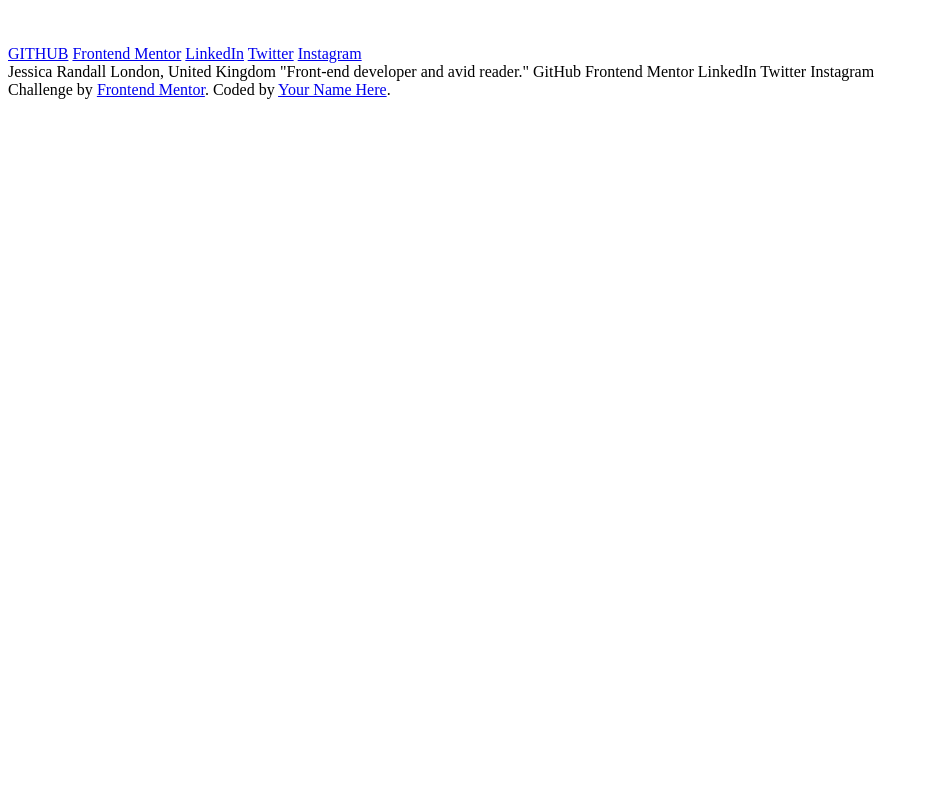
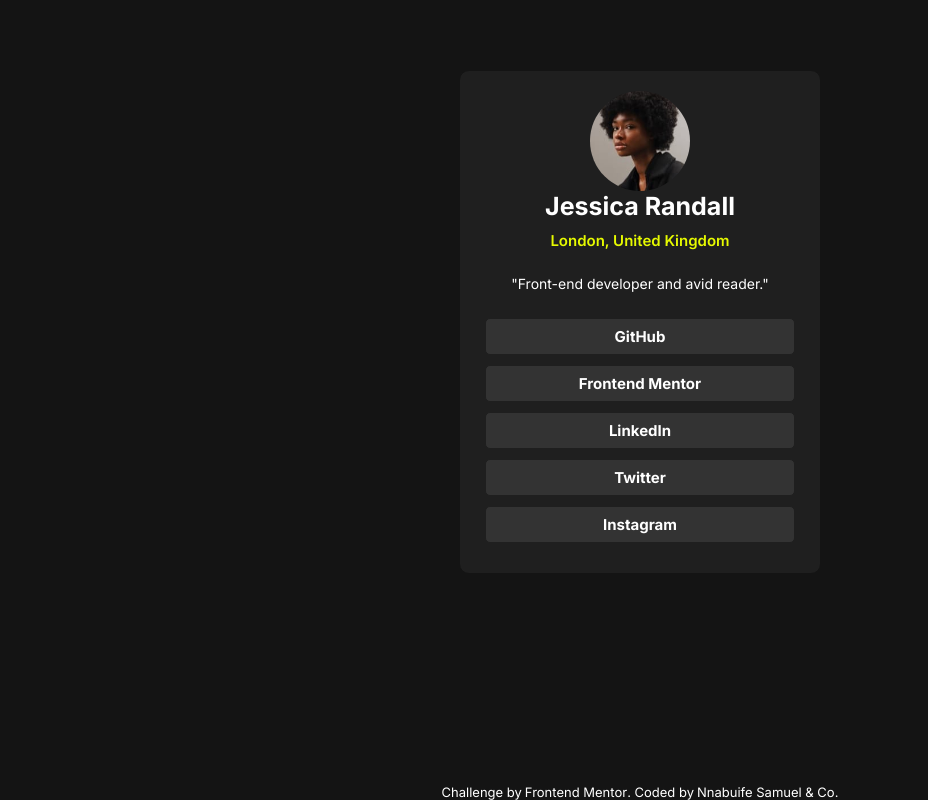
Before and after one commit to Emmanuel-obiora/fe-mentorship-code-base, a plain HTML site: page Introduction to HTML/social-links-profile-main/social-links-profile-main/index.html in a window 1280 px wide. Shown: the whole page, without its empty margins (0-928 px from the left). Drawn offline with Linux system fonts and the light colour scheme.

Commit message:
completed the card

```diff
--- a/Introduction to HTML/social-links-profile-main/social-links-profile-main/index.html
+++ b/Introduction to HTML/social-links-profile-main/social-links-profile-main/index.html
@@ -9,42 +9,32 @@
   <title>Frontend Mentor | Social links profile</title>
 
   <!-- Feel free to remove these styles or customise in your own stylesheet 👍 -->
-  <style href='styles.css' ></style>
+   <link rel="stylesheet" href="styles.css">
 
   <link rel="preconnect" href="https://fonts.googleapis.com">
 <link rel="preconnect" href="https://fonts.gstatic.com" crossorigin>
 <link href="https://fonts.googleapis.com/css2?family=Inter:wght@100..900&display=swap" rel="stylesheet">
 </head>
 <body>
-  <section>
-    <img/>
+  <main>
+    <img src="assets/images/avatar-jessica.jpeg" alt="Jessica Randall">
     <article>
-      <h1></h1>
-      <p></p>
+      <h1>Jessica Randall</h1>
+      <p class="special" style="color: rgb(230, 250, 0);">London, United Kingdom</p>
     </article>
-    <p></p>
-    <div>
-      <a href="https://www.google.com" title="Github" target='_blank'>GITHUB</a>
+    <p>"Front-end developer and avid reader."</p>
+    <div class="links">
+      <a href="https://www.google.com" title="Github" target='_blank'>GitHub</a>
       <a href="https://www.frontendmentor.io" title="" target='_blank'>Frontend Mentor</a>
       <a href="www.google.com" title="Github" target='_blank'>LinkedIn</a>
       <a href="www.google.com" title="Github" target='_blank'>Twitter</a>
       <a href="www.google.com" title="Github" target='_blank'>Instagram</a>
     </div>
-  </section>
+  </main>
 
-  Jessica Randall
-  London, United Kingdom
-  "Front-end developer and avid reader."
-
-  GitHub
-  Frontend Mentor
-  LinkedIn
-  Twitter
-  Instagram
-
-  <div class="attribution">
+  <footer class="attribution">
     Challenge by <a href="https://www.frontendmentor.io?ref=challenge" target="_blank">Frontend Mentor</a>.
-    Coded by <a href="#">Your Name Here</a>.
-  </div>
+    Coded by <a href="#">Nnabuife Samuel & Co.</a>
+  </footer>
 </body>
 </html>
--- a/Introduction to HTML/social-links-profile-main/social-links-profile-main/styles.css
+++ b/Introduction to HTML/social-links-profile-main/social-links-profile-main/styles.css
@@ -4,16 +4,99 @@
     padding: 0;
 }
 
-    /* --White: hsl(0, 0%, 100%)
-    --Grey: hsl(0, 0%, 20%)
-    --Dark Grey: hsl(0, 0%, 12%)
-    --Off Black: hsl(0, 0%, 8%) */
+:root {
+    --White: hsl(0, 0%, 100%);
+    --Grey: hsl(0, 0%, 20%);
+    --Dark-Grey: hsl(0, 0%, 12%);
+    --Off-Black: hsl(0, 0%, 8%);
+}
 
 
-/* body{
+
+body{
     font-family: inter;
     Font-size: 14px;
+    background-color: var(--Off-Black);
+    color: var(--White);
+    display: grid;
+    min-height: 100vh;
 }
 
-.attribution { font-size: 11px; text-align: center; }
-    .attribution a { color: hsl(228, 45%, 44%); } */
+
+main {
+    width: fit-content;
+    background-color: var(--Dark-Grey);
+    border-radius: 10px;
+    padding: 20px;
+    margin: auto;
+    display: flex;
+    justify-content: center;
+    align-items: center;
+    flex-direction: column;
+    color: white;
+    text-align: center;
+    border: 1px solid var(--Off-Black);
+}
+
+img {
+    border-radius: 50px;
+    width: 100px;
+    height: 100px;
+}
+
+h1 {
+    font-size: 25px;
+    font-weight: 700;
+}
+
+.special{
+    font-size: 15px;
+    font-weight: 600;
+    padding-bottom: 25px;
+    padding-top: 10px;
+}
+
+.links {
+    display: flex;
+    justify-content: center;
+    align-items: center;
+    flex-direction: column;
+    margin-top: 1rem;
+    padding: 5px;
+    width: 20rem;
+}
+
+.links a {
+    display: flex;
+    align-items: center;
+    background-color: var(--Grey);
+    border: 1px solid var(--Dark-Grey);
+    justify-content: center;
+    margin: 5px;
+    width: 100%;
+    border-radius: 5px;
+    color: var(--White);
+    font-size: 15px;
+    font-weight: 700;
+    text-decoration: none;
+    padding: 0.5rem 0;
+}
+
+.links a:hover {
+    background-color:  rgb(230, 250, 0);
+    color: var(--Grey)
+}
+
+.attribution {
+    display: flex;
+    font-size: 13px;
+    align-items: center;
+    justify-content: center;
+    margin-top: auto;
+}
+
+.attribution a {
+    color: var(--White);
+    text-decoration: none;
+    margin-left: 3px;
+}
```
